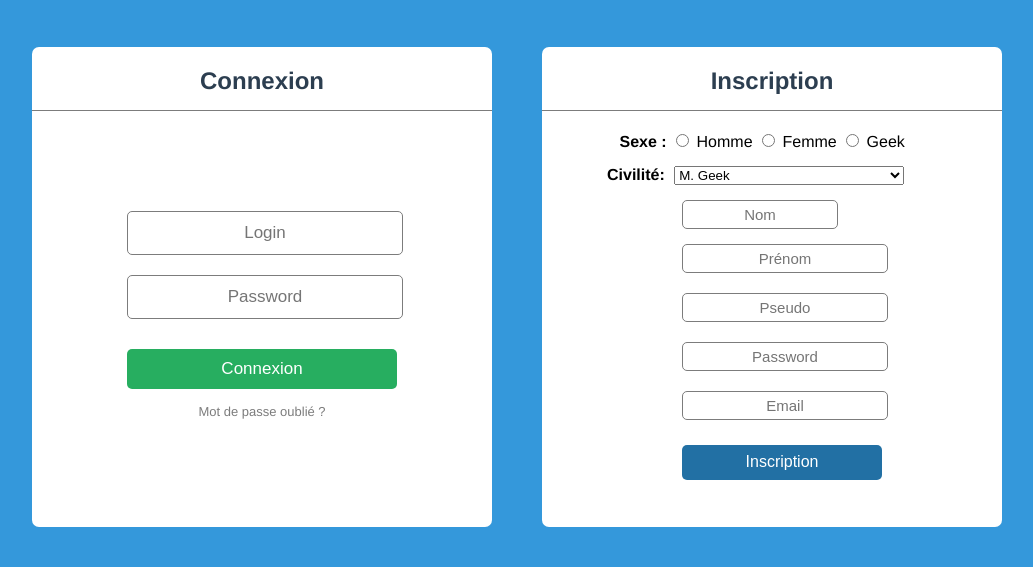
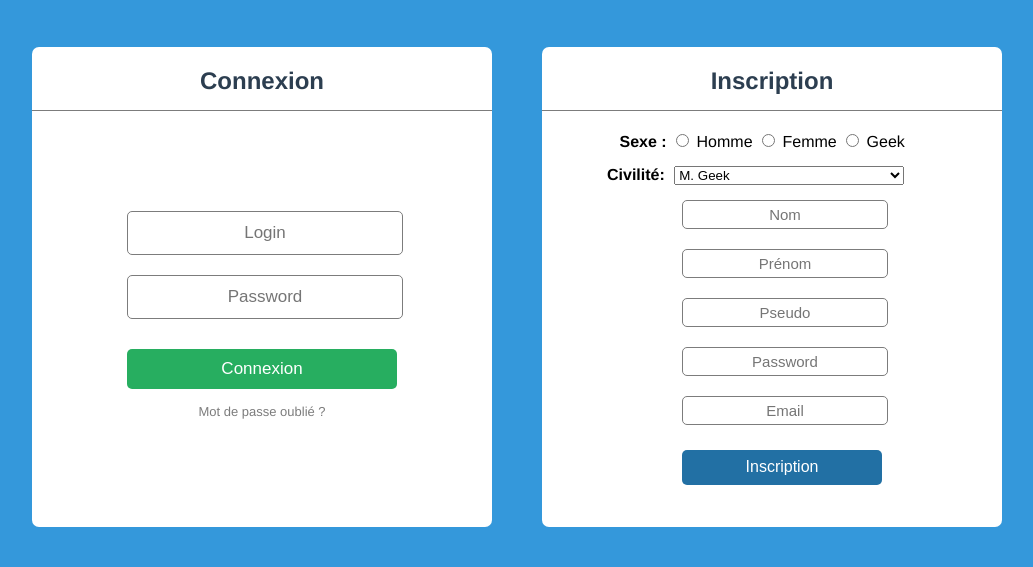
Before and after one commit to gitter-badger/myWebLog, a PHP site: page / in a window 1280 px wide. Shown: the part 183-750 px from the top of the page, without its empty margins (108-1141 px from the left). Run offline with PHP 8.4, Linux system fonts and the light colour scheme.

Commit message:
le champ nom est a la bonne longueur

```diff
--- a/Projet_Web_my_weblog/CSS/style.css
+++ b/Projet_Web_my_weblog/CSS/style.css
@@ -186,6 +186,11 @@ header h1
 	margin-bottom: 15px;
 }
 
+#nom
+{
+	width: 200px;
+}
+
 #info
 {
 	width: 180px;
@@ -247,12 +252,7 @@ footer span
 {
 	color: #e74c3c;
 }
-#nom
-{
-	width: 150px;
-	text-align: center;
-	margin-bottom: 15px;
-}
+
 #object
 {
 	width: 400px;
```
